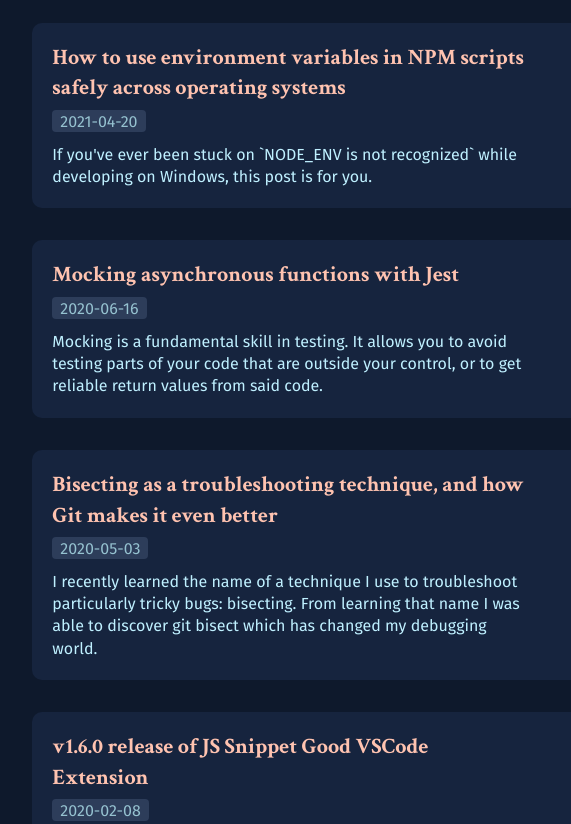
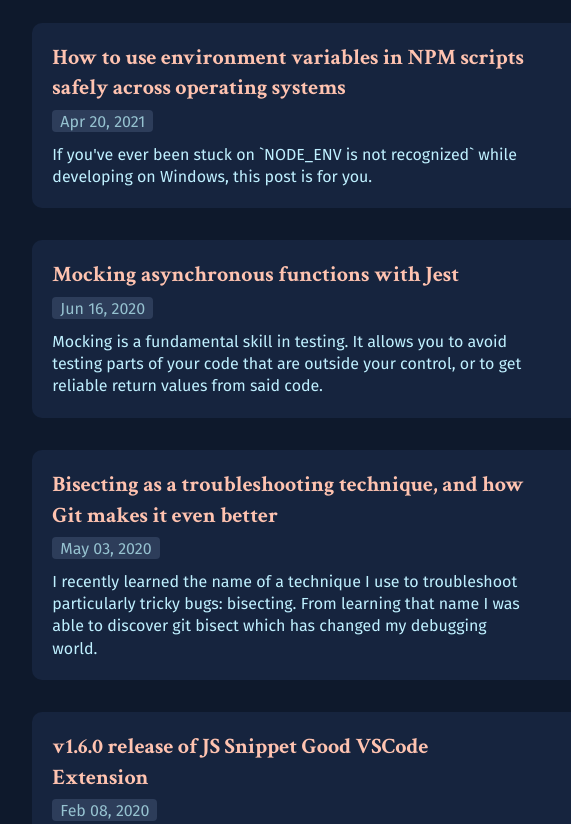
Before and after one commit to Jimmydalecleveland/gatsby3-blog, a Gatsby site: page / in a window 1280 px wide. Shown: the part 261-1085 px from the top of the page, 226-797 px from the left. Built offline with nearby package versions, Linux system fonts and the light colour scheme; Gatsby itself is replaced by a stand-in of ours.

Commit message:
feat: change date from numeric to word format

```diff
--- a/src/pages/index.tsx
+++ b/src/pages/index.tsx
@@ -99,7 +99,7 @@ export const homePageQuery = graphql`
           frontmatter {
             title
             description
-            date
+            date(formatString: "MMM DD, YYYY")
             featuredImage {
               childImageSharp {
                 gatsbyImageData(
```
